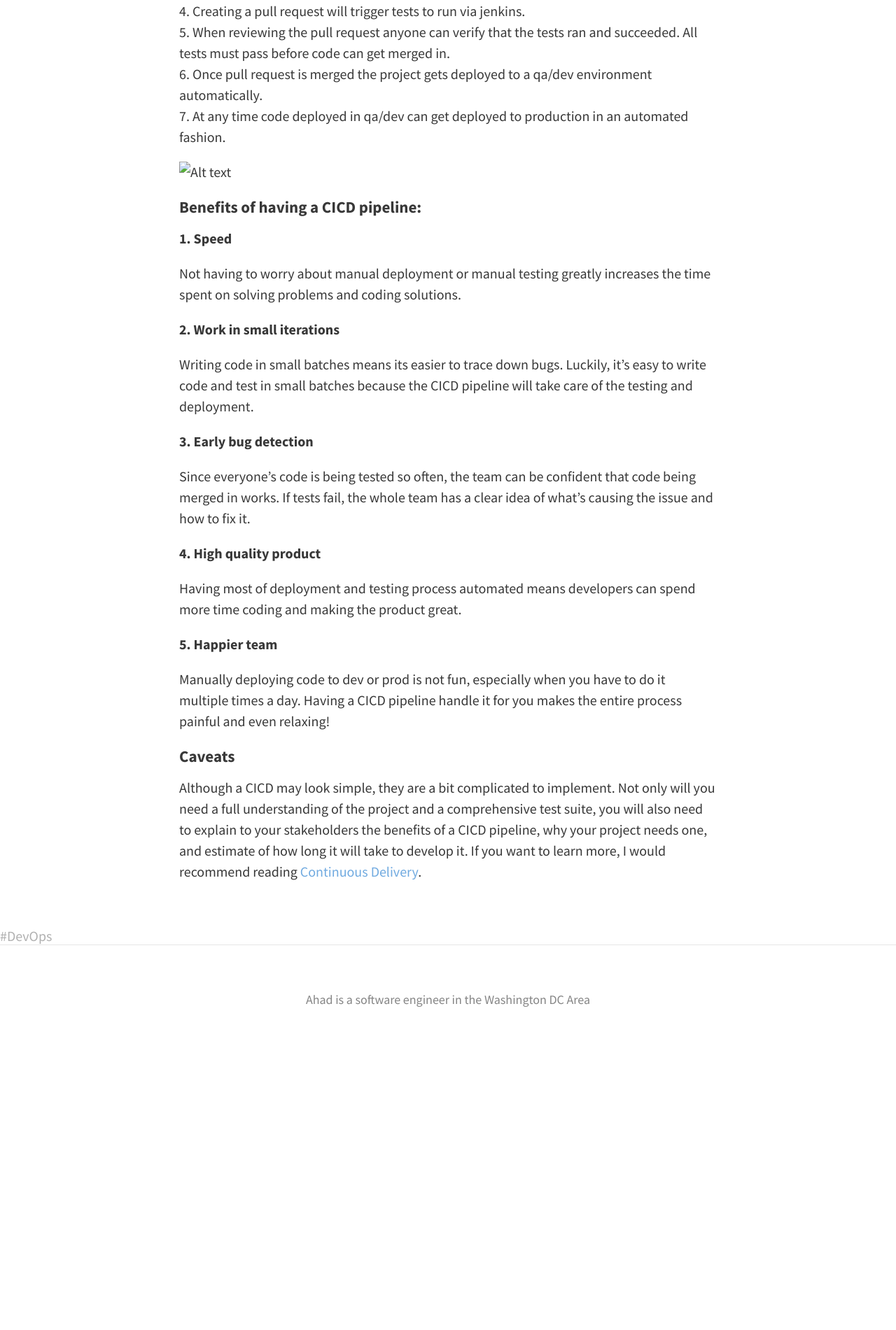
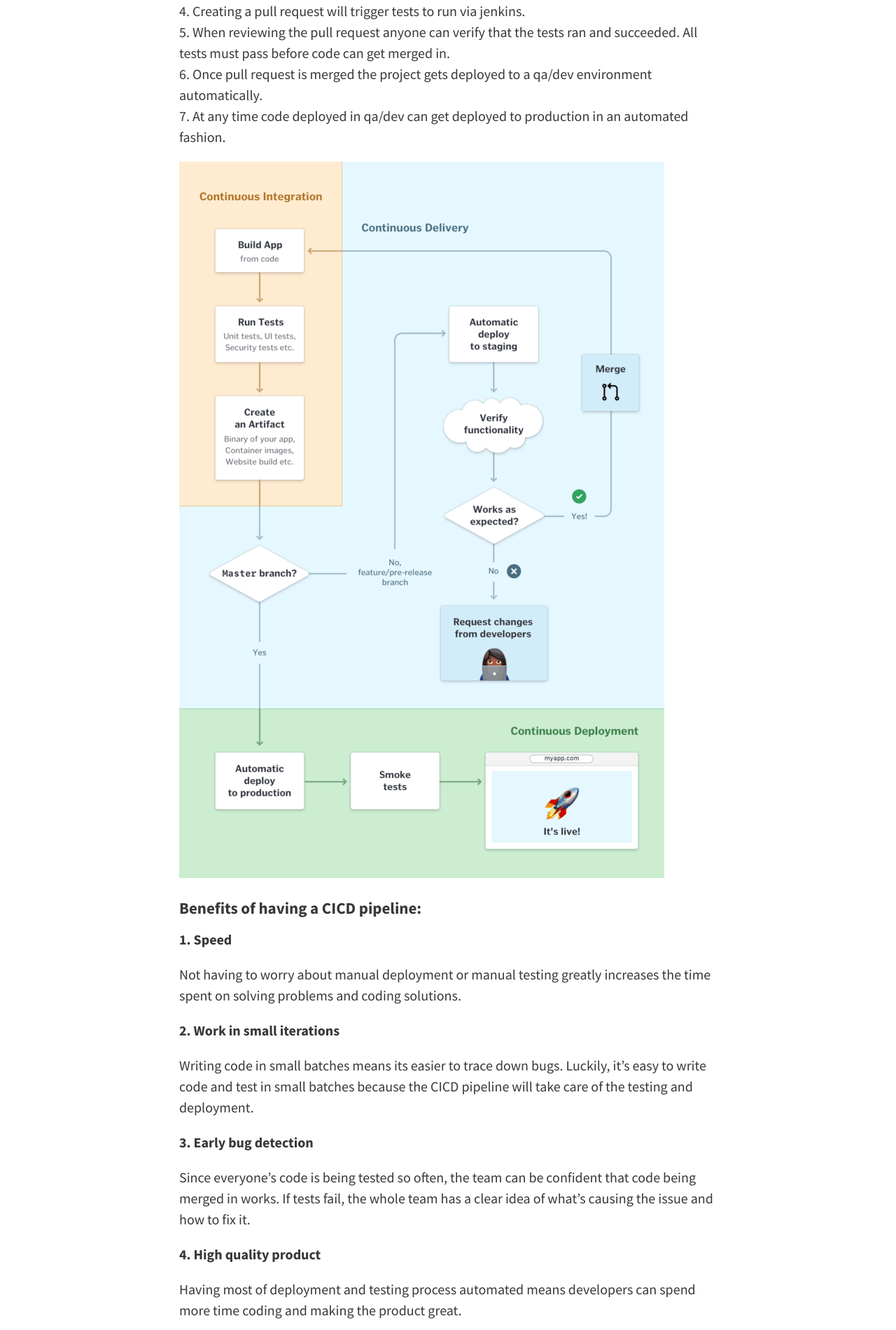
Before and after one commit to ssagheer532/website-tmp, a Jekyll site: the page built from _posts/2020-07-06-CICD.md, in a window 1280 px wide. Shown: the part 1496-3397 px from the top of the page at 70% size. Built offline with Jekyll 4.4.1, drawn with Linux system fonts in a browser that asks for light colours; nearby versions of some CDN libraries; before the commit the page ends 3002 px from its top, so only the background shows below that.

Commit message:
Update 2020-07-06-CICD.md

```diff
--- a/_posts/2020-07-06-CICD.md
+++ b/_posts/2020-07-06-CICD.md
@@ -20,7 +20,7 @@ Imagine you have a 1,000 lines of code for a website. Let's say you modify how t
 6. Once pull request is merged the project gets deployed to a qa/dev environment automatically.
 7. At any time code deployed in qa/dev can get deployed to production in an automated fashion.
 
-![Alt text](assets/img/cicd.png)
+![](/assets/img/cicd.png)
 
 #### Benefits of having a CICD pipeline:
 
```
